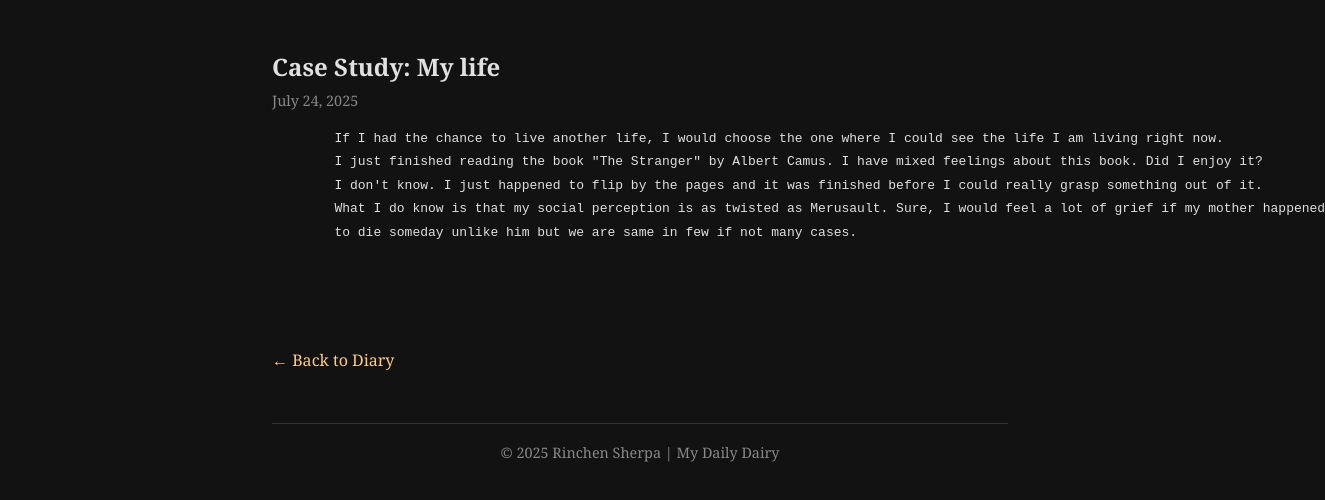
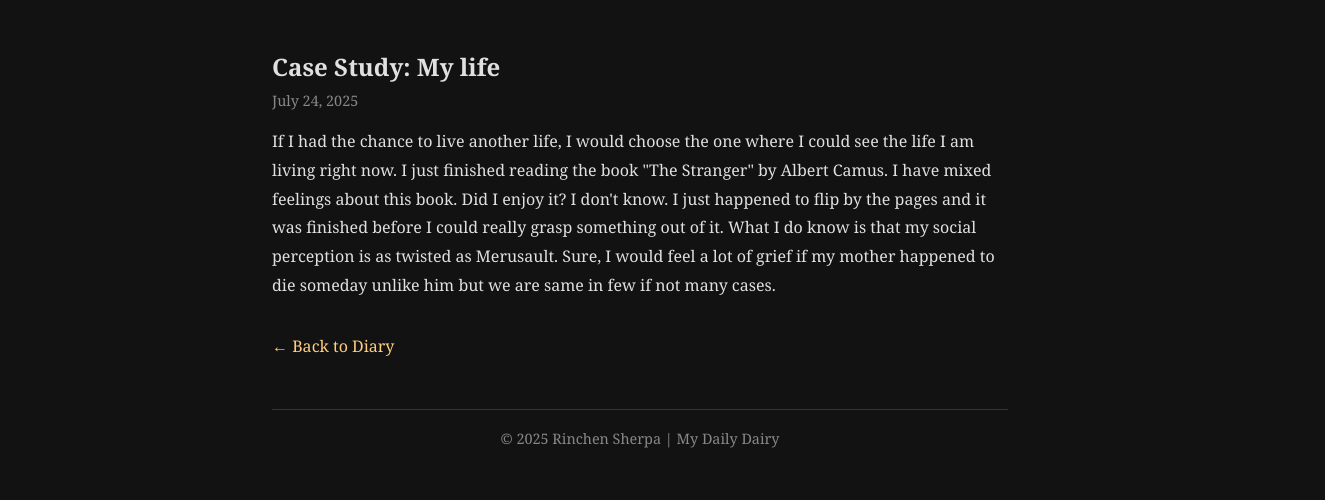
Before and after one commit to sherparinchen/myDailyDairy, a plain HTML site: page posts/post1.html in a window 1280 px wide. Shown: the part 158-658 px from the top of the page, 1325 px wide, since content can reach past the window. Drawn offline with Linux system fonts and the light colour scheme.

Commit message:
firstpost

```diff
--- a/posts/post1.html
+++ b/posts/post1.html
@@ -15,7 +15,7 @@
     <article>
       <h2>Case Study: My life </h2>
       <p class="date">July 24, 2025</p>
-      <pre>
+      <p>
         If I had the chance to live another life, I would choose the one where I could see the life I am living right now.
         I just finished reading the book "The Stranger" by Albert Camus. I have mixed feelings about this book. Did I enjoy it?
         I don't know. I just happened to flip by the pages and it was finished before I could really grasp something out of it.
@@ -23,7 +23,7 @@
         to die someday unlike him but we are same in few if not many cases.
 
 
-      </pre>
+      </p>
     </article>
     <p style="margin-top: 2rem;"><a href="../index.html" style="color: var(--accent); text-decoration: none;">← Back to Diary</a></p>
   </main>
```
